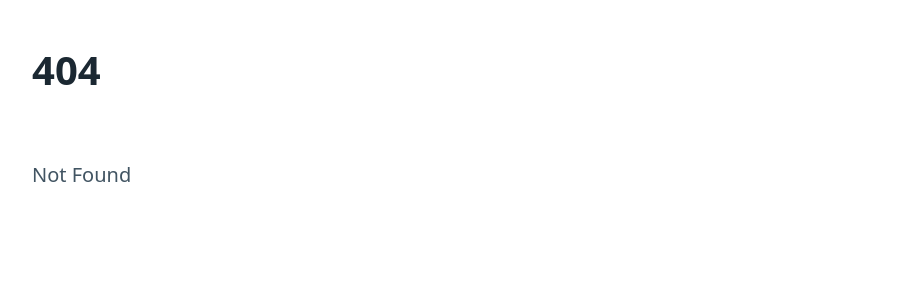
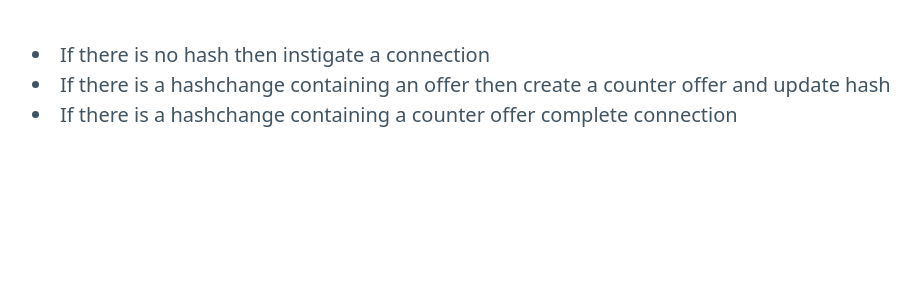
Before and after one commit to popkinj/webrtc, a SvelteKit app: page /serverless in a window 1280 px wide. Before the commit this address had no page. Shown: the top 300 px of the page, without its empty margins (8-928 px from the left). Built offline with nearby package versions, Linux system fonts and the light colour scheme.

Commit message:
doc and stuff

```diff
--- a/src/routes/instigator/+page.svelte
+++ /dev/null
@@ -1 +0,0 @@
-yo
--- /dev/null
+++ b/src/routes/serverless/+page.svelte
@@ -0,0 +1,36 @@
+<script>
+	import { onMount } from 'svelte';
+
+	const hashchange = () => {
+		const hash = window.location.hash;
+		console.log('hashchange', hash);
+		if (hash) {
+			/* TODO: Use a switch statement to handle all hashchange states and cases
+			 * - instigate
+			 * - offer
+			 * - counter
+			 * - complete
+			 * TODO: Not sure what to do regarding svelte state
+			 */
+			if (hash.includes('#offer=')) {
+				// Add remote in Peer object
+				// create counter offer QR-Code
+				console.log('offer');
+			} else if (hash.includes('#counter=')) {
+				// Add remote in Peer object
+				// complete connection
+				console.log('counter');
+			}
+		} else {
+			// instigate connection
+			console.log('instigate');
+		}
+	};
+
+	onMount(hashchange);
+</script>
+
+<li>If there is no hash then instigate a connection</li>
+<li>If there is a hashchange containing an offer then create a counter offer and update hash</li>
+<li>If there is a hashchange containing a counter offer complete connection</li>
+<svelte:window on:hashchange={hashchange} />
```
